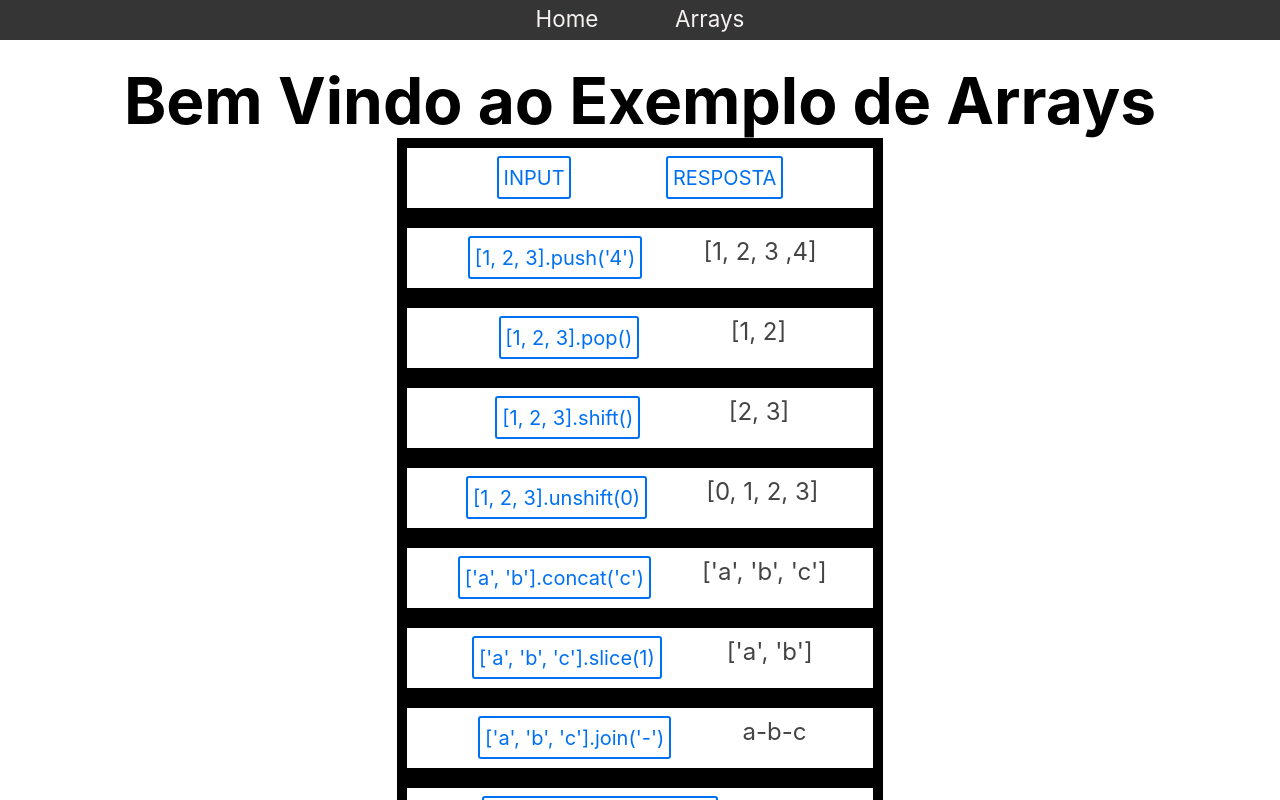
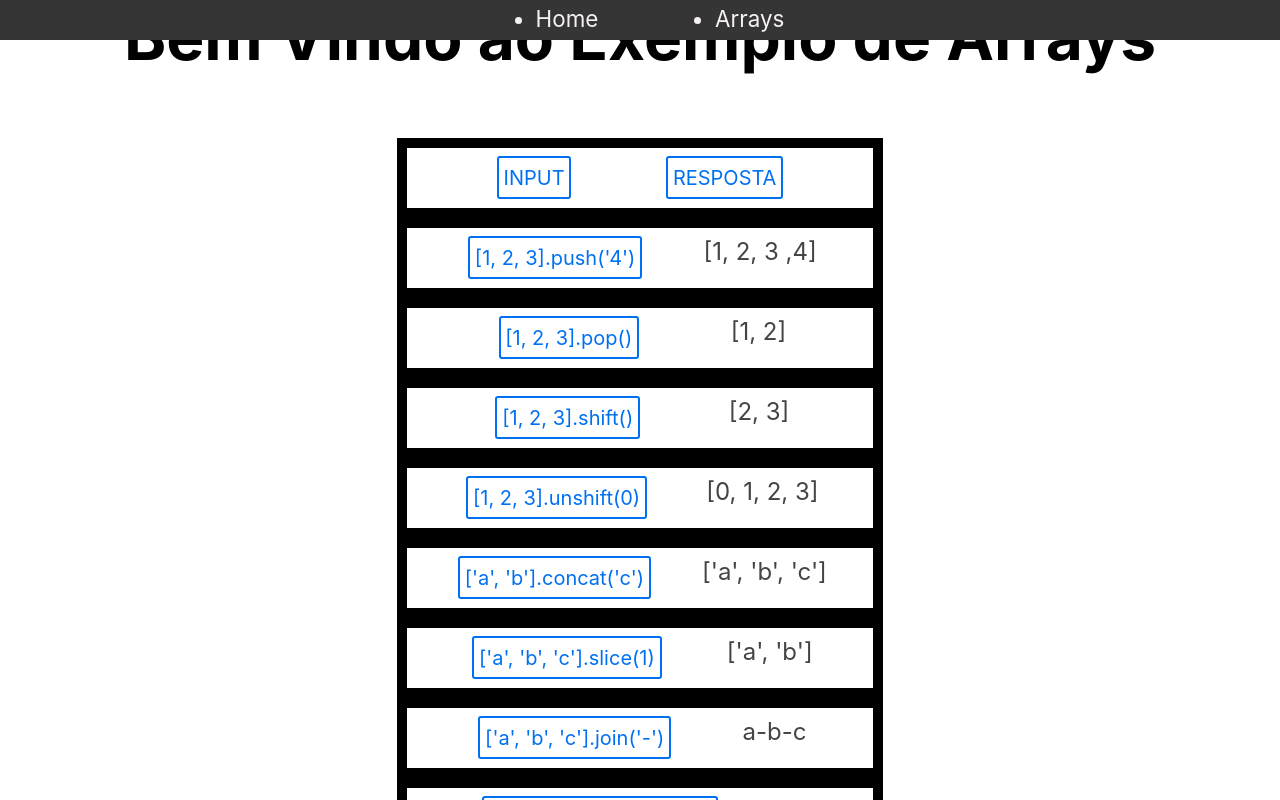
Before and after one commit to Davi-Archive/nextjs-arrays, a Next.js app: page /array in a window 1280 px wide. Shown: the top 800 px of the page. Built offline with nearby package versions, Linux system fonts and the light colour scheme.

Commit message:
hydration

```diff
--- a/pages/array.jsx
+++ b/pages/array.jsx
@@ -25,10 +25,11 @@ class Array extends Component {
         <link rel="icon" href="/favicon.ico" />
       </Head>
       <Layout />
-        <main className={styles.main}>
         <h1 className={styles.title}>
           Bem Vindo ao Exemplo de Arrays
         </h1>
+        <div className={styles.main}>
+
 
         <tr className={styles.grid}>
           <td className={styles.card}>
@@ -215,7 +216,7 @@ class Array extends Component {
           </td>
         </tr>
 
-      </main>
+      </div>
 
       <footer>
        <Footer />
--- a/pages/components/Navbar.jsx
+++ b/pages/components/Navbar.jsx
@@ -4,9 +4,11 @@ import styles from '../styles/nav-footer.module.css'
 export default function Navbar(props){
 return (
         <div className={styles.navItem}>
+           <ul>
            <Link href={props.destino} >
-                 <p>{props.name}</p>
+                 <li><a>{props.name}</a></li>
             </Link>
+           </ul>
         </div>
     )
 }
```
